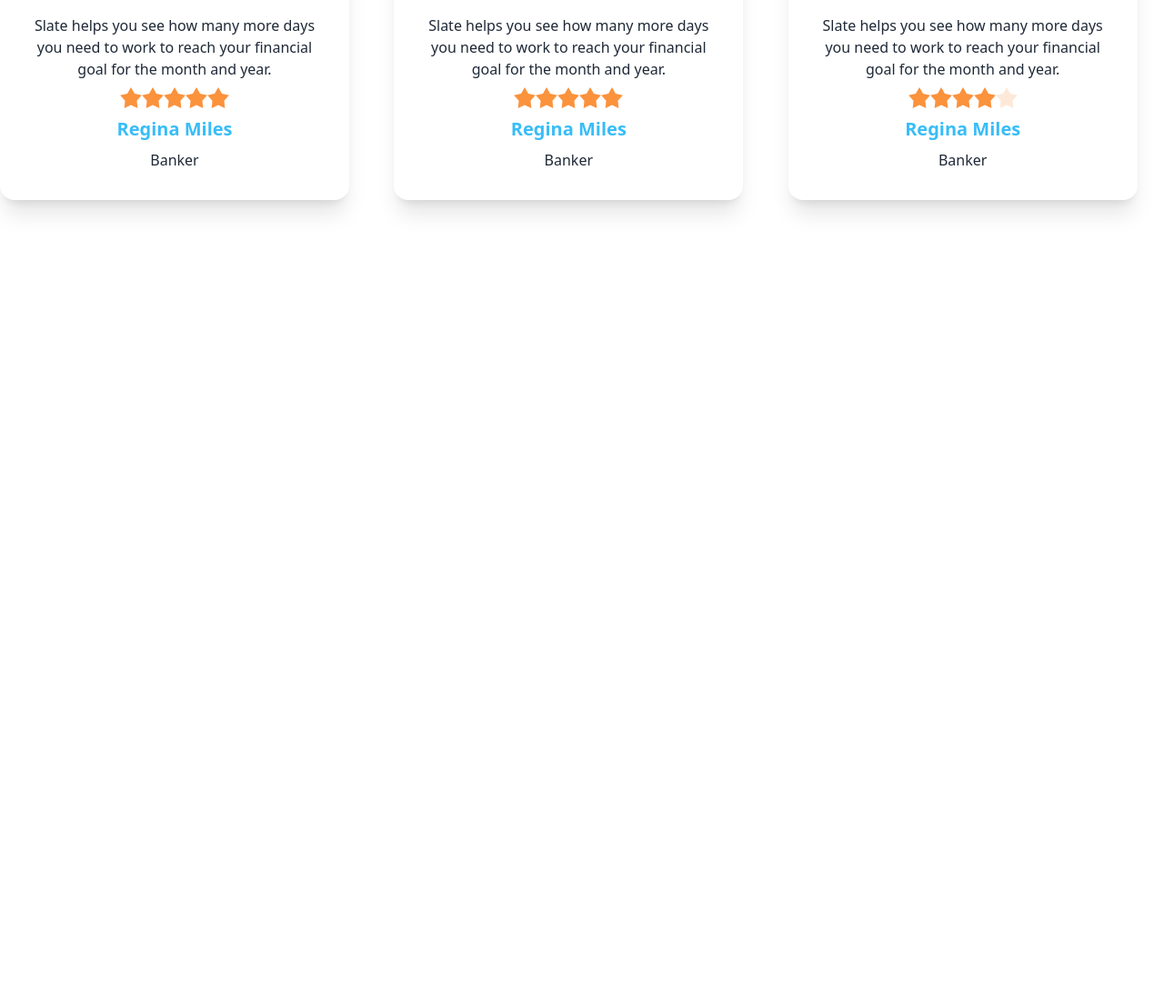
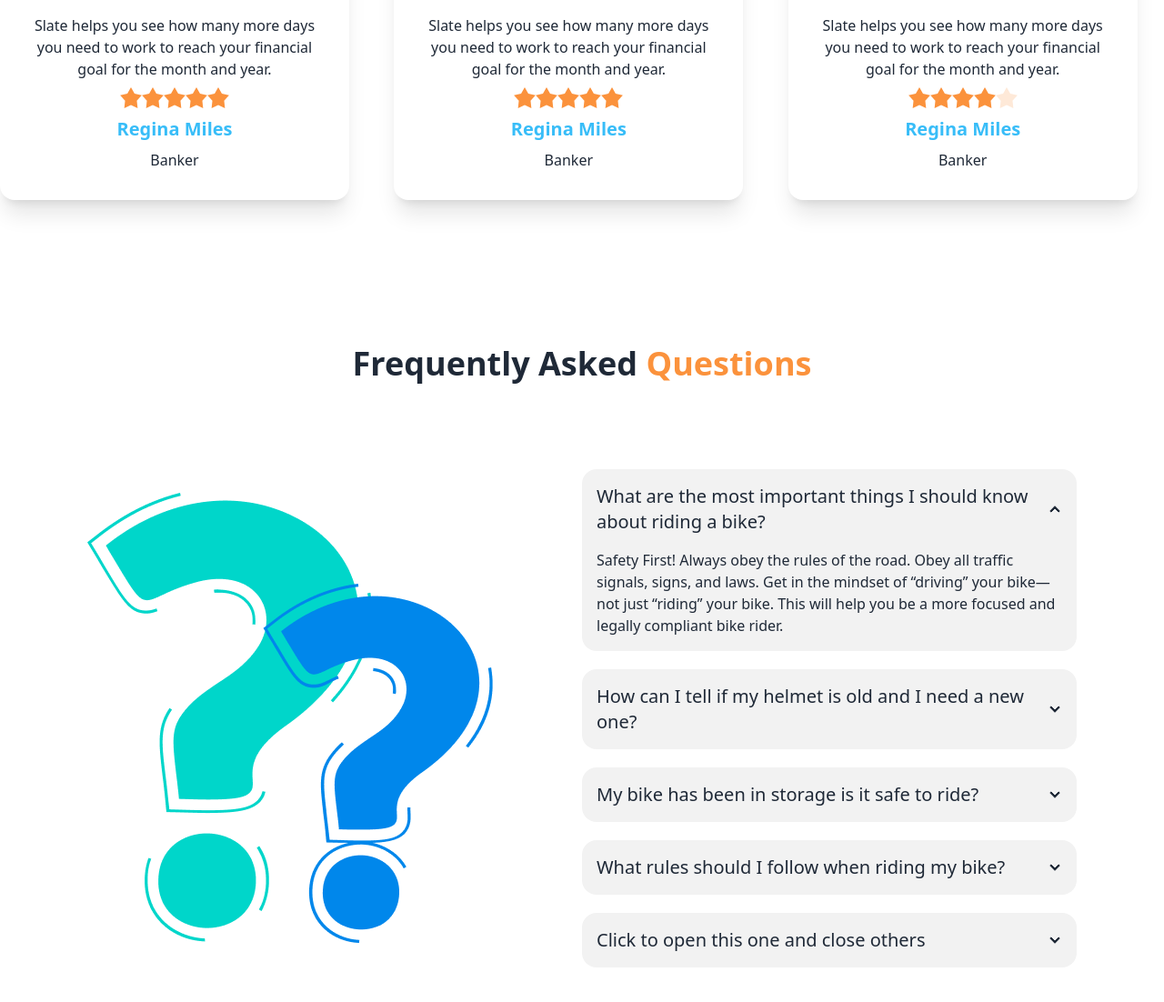
Before and after one commit to nuralam17516/biker-zone, a plain HTML site: page index.html in a window 1280 px wide. Shown: the part 2385-3487 px from the top of the page at 91% size. Before the commit the page ends 2685 px from the top, so only its background shows below. Drawn offline with nearby package versions, Linux system fonts and the light colour scheme.

Commit message:
added faq section

```diff
--- a/index.html
+++ b/index.html
@@ -267,6 +267,69 @@
                 </div>
             </div>
         </section>
+        <!-- faq section start from here -->
+        <section class="max-w-xl md:max-w-md lg:max-w-full mx-auto py-20">
+            <div class="text-center mb-24">
+                <h1 class="text-4xl font-extrabold">Frequently Asked <span class="text-orange-400">Questions</span></h1>
+            </div>
+            <div class="flex items-center px-24">
+                <div class="flex-1">
+                    <img src="./images/others/faq.png" alt="">
+                </div>
+                <div class="flex-1">
+                    <div class="collapse collapse-arrow bg-base-200 mb-5">
+                        <input type="radio" name="my-accordion-2" checked="checked" />
+                        <div class="collapse-title text-xl font-medium">
+                            What are the most important things I should
+                            know about riding a bike?
+                        </div>
+                        <div class="collapse-content">
+                            <p>Safety First! Always obey the rules of the road. Obey all traffic signals, signs, and
+                                laws. Get in the mindset of “driving” your bike—not just “riding” your bike. This will
+                                help you be a more focused and legally compliant bike rider. </p>
+                        </div>
+                    </div>
+                    <div class="collapse collapse-arrow bg-base-200 mb-5">
+                        <input type="radio" name="my-accordion-2" />
+                        <div class="collapse-title text-xl font-medium">
+                            How can I tell if my helmet is old and I need a
+                            new one?
+                        </div>
+                        <div class="collapse-content">
+                            <p>hello</p>
+                        </div>
+                    </div>
+                    <div class="collapse collapse-arrow bg-base-200 mb-5">
+                        <input type="radio" name="my-accordion-2" />
+                        <div class="collapse-title text-xl font-medium">
+                            My bike has been in storage is it safe to ride?
+                        </div>
+                        <div class="collapse-content">
+                            <p>hello</p>
+                        </div>
+                    </div>
+                    <div class="collapse collapse-arrow bg-base-200 mb-5">
+                        <input type="radio" name="my-accordion-2" />
+                        <div class="collapse-title text-xl font-medium">
+                            What rules should I follow when riding my bike?
+                        </div>
+                        <div class="collapse-content">
+                            <p>hello</p>
+                        </div>
+                    </div>
+                    <div class="collapse collapse-arrow bg-base-200">
+                        <input type="radio" name="my-accordion-2" />
+                        <div class="collapse-title text-xl font-medium">
+                            Click to open this one and close others
+                        </div>
+                        <div class="collapse-content">
+                            <p>hello</p>
+                        </div>
+                    </div>
+                </div>
+            </div>
+        </section>
+
     </main>
     <footer></footer>
 </body>
```
